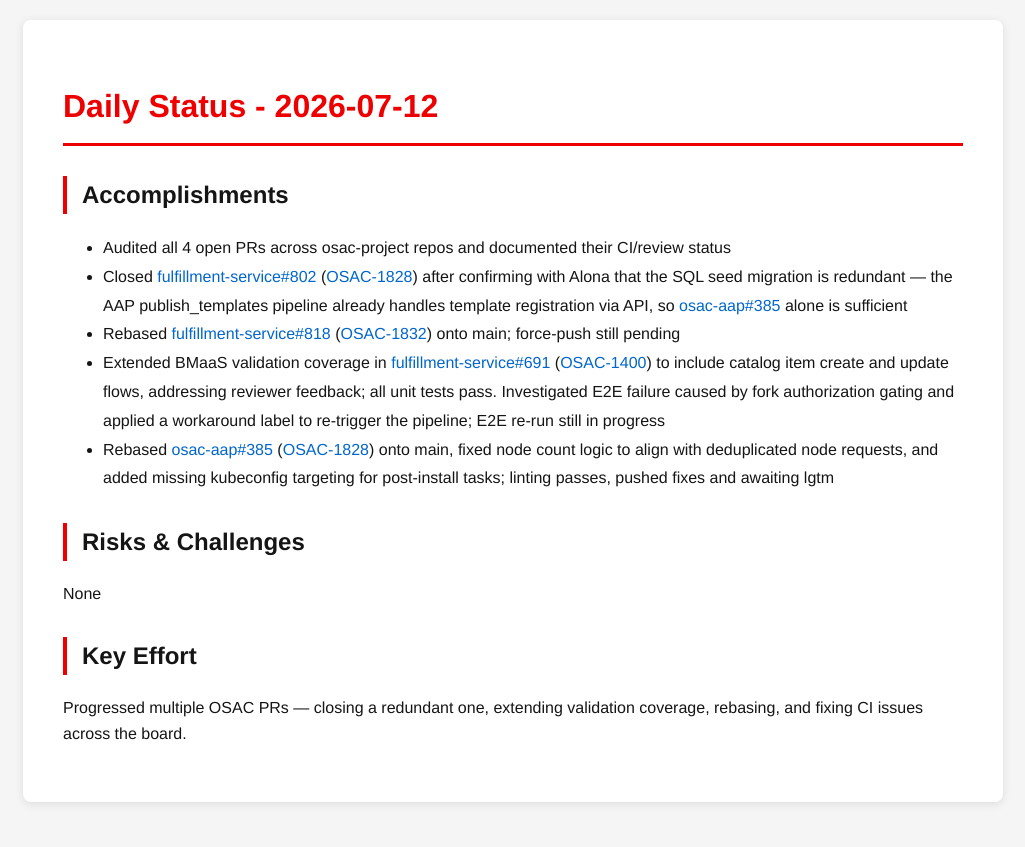
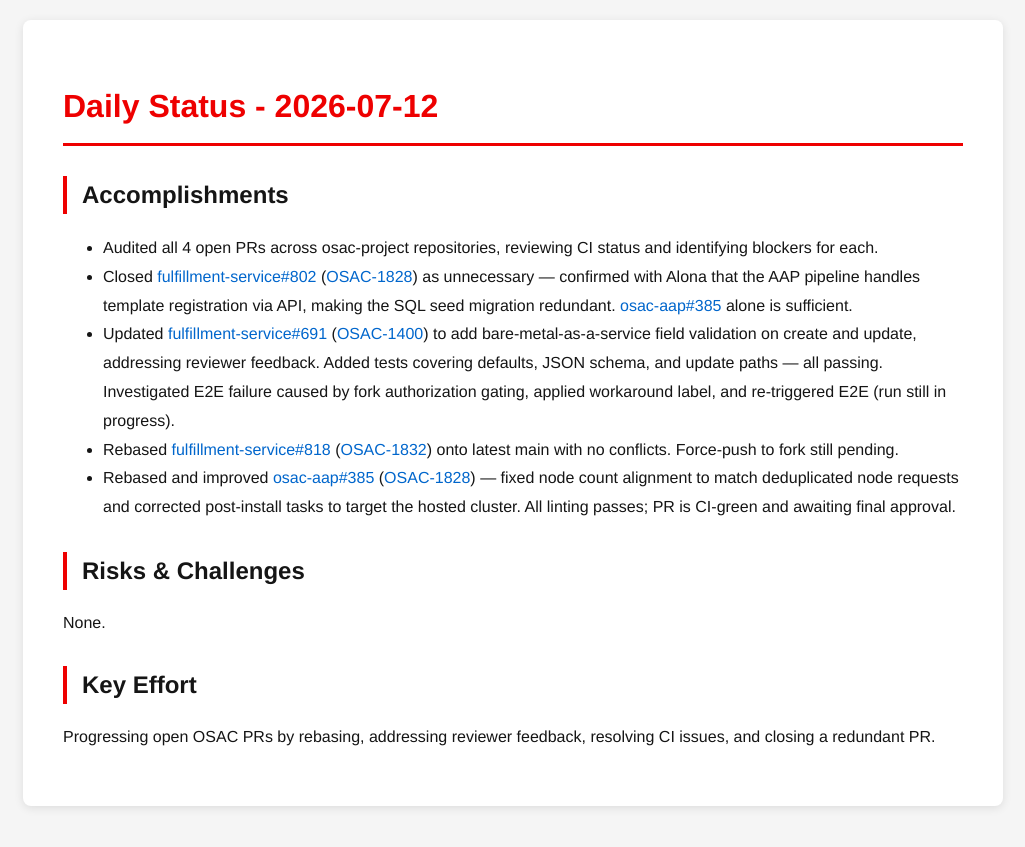
Before and after one commit to tzvatot/daily-status, a Jekyll site: the page built from 2026-07-12.md, in a window 1280 px wide. Shown: the top 847 px of the page, without its empty margins (127-1152 px from the left). Built offline with Jekyll 4.4.1, drawn with Linux system fonts in a browser that asks for light colours.

Commit message:
Daily status update - 2026-07-12

```diff
--- a/2026-07-12.md
+++ b/2026-07-12.md
@@ -7,14 +7,14 @@ date: 2026-07-12
 # Daily Status - 2026-07-12
 
 ## Accomplishments
-- Audited all 4 open PRs across osac-project repos and documented their CI/review status
-- Closed [fulfillment-service#802](https://github.com/osac-project/fulfillment-service/pull/802) ([OSAC-1828](https://redhat.atlassian.net/browse/OSAC-1828)) after confirming with Alona that the SQL seed migration is redundant — the AAP publish_templates pipeline already handles template registration via API, so [osac-aap#385](https://github.com/osac-project/osac-aap/pull/385) alone is sufficient
-- Rebased [fulfillment-service#818](https://github.com/osac-project/fulfillment-service/pull/818) ([OSAC-1832](https://redhat.atlassian.net/browse/OSAC-1832)) onto main; force-push still pending
-- Extended BMaaS validation coverage in [fulfillment-service#691](https://github.com/osac-project/fulfillment-service/pull/691) ([OSAC-1400](https://redhat.atlassian.net/browse/OSAC-1400)) to include catalog item create and update flows, addressing reviewer feedback; all unit tests pass. Investigated E2E failure caused by fork authorization gating and applied a workaround label to re-trigger the pipeline; E2E re-run still in progress
-- Rebased [osac-aap#385](https://github.com/osac-project/osac-aap/pull/385) ([OSAC-1828](https://redhat.atlassian.net/browse/OSAC-1828)) onto main, fixed node count logic to align with deduplicated node requests, and added missing kubeconfig targeting for post-install tasks; linting passes, pushed fixes and awaiting lgtm
+- Audited all 4 open PRs across osac-project repositories, reviewing CI status and identifying blockers for each.
+- Closed [fulfillment-service#802](https://github.com/osac-project/fulfillment-service/pull/802) ([OSAC-1828](https://redhat.atlassian.net/browse/OSAC-1828)) as unnecessary — confirmed with Alona that the AAP pipeline handles template registration via API, making the SQL seed migration redundant. [osac-aap#385](https://github.com/osac-project/osac-aap/pull/385) alone is sufficient.
+- Updated [fulfillment-service#691](https://github.com/osac-project/fulfillment-service/pull/691) ([OSAC-1400](https://redhat.atlassian.net/browse/OSAC-1400)) to add bare-metal-as-a-service field validation on create and update, addressing reviewer feedback. Added tests covering defaults, JSON schema, and update paths — all passing. Investigated E2E failure caused by fork authorization gating, applied workaround label, and re-triggered E2E (run still in progress).
+- Rebased [fulfillment-service#818](https://github.com/osac-project/fulfillment-service/pull/818) ([OSAC-1832](https://redhat.atlassian.net/browse/OSAC-1832)) onto latest main with no conflicts. Force-push to fork still pending.
+- Rebased and improved [osac-aap#385](https://github.com/osac-project/osac-aap/pull/385) ([OSAC-1828](https://redhat.atlassian.net/browse/OSAC-1828)) — fixed node count alignment to match deduplicated node requests and corrected post-install tasks to target the hosted cluster. All linting passes; PR is CI-green and awaiting final approval.
 
 ## Risks & Challenges
-None
+None.
 
 ## Key Effort
-Progressed multiple OSAC PRs — closing a redundant one, extending validation coverage, rebasing, and fixing CI issues across the board.
+Progressing open OSAC PRs by rebasing, addressing reviewer feedback, resolving CI issues, and closing a redundant PR.
```
